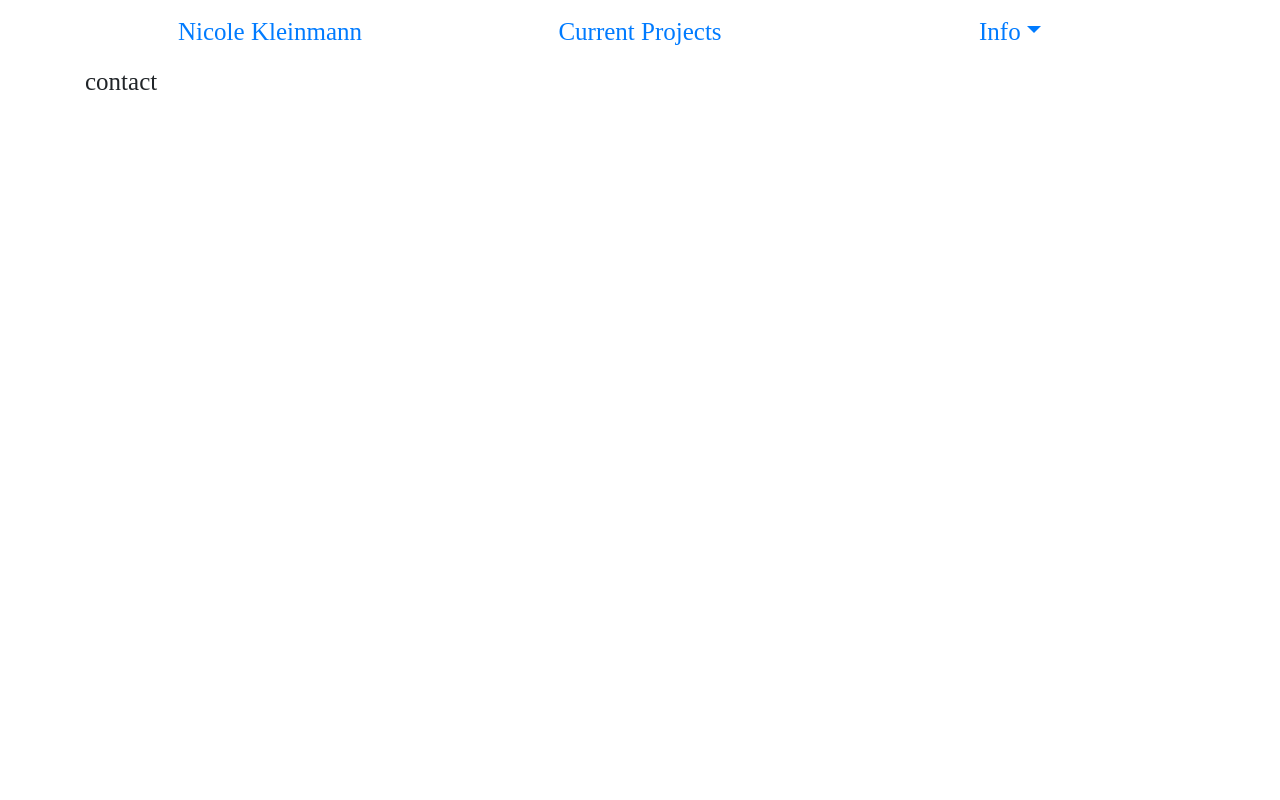
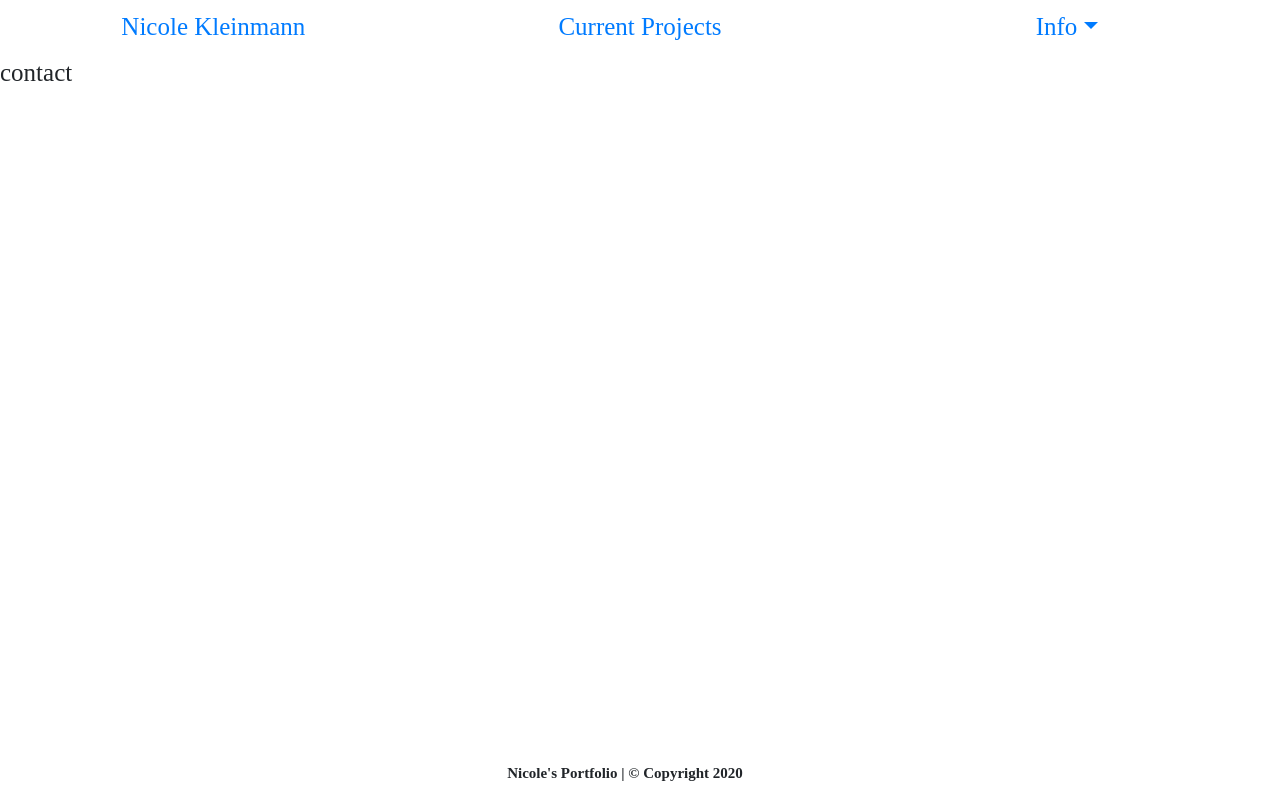
Before and after one commit to nkleinmann/NKportfolio, a React (Create React App) app: page /contact in a window 1280 px wide. Built offline with nearby package versions, Linux system fonts and the light colour scheme; a web font is replaced by a local one.

Commit message:
fixed footer

```diff
--- a/src/App.css
+++ b/src/App.css
@@ -1,5 +1,17 @@
 * {
     /* font-family: 'Indie Flower', cursive; */
     font-family: 'Short Stack', cursive;
+}
+
+.outerContainer {
+    position: relative;
+    padding-bottom: 80px;
     font-size: 25px;
 }
+
+.footer {
+    position: fixed;
+    bottom: 0px;
+    width: 100vw;
+    font-size: 15px;
+}
--- a/src/App.js
+++ b/src/App.js
@@ -6,13 +6,13 @@ import Home from "./views/home";
 import About from "./views/about";
 import Contact from "./views/contact";
 import Projects from "./views/projects";
+import Footer from "./components/layout/footer/footer";
 import './App.css';
 
 function App() {
   return (
-    <div className="App">
-      <Container>
-        <Navigation></Navigation>
+    <div className="App outerContainer">
+        <Navigation />
         <Router>
           <Switch>
             <Route exact path="/" component={Home}></Route>
@@ -27,7 +27,8 @@ function App() {
             <Route exact path="/contact" component={Contact}></Route>
           </Switch>
         </Router>
-      </Container>
+        <Footer />
+
     </div>
   );
 }
--- /dev/null
+++ b/src/components/layout/footer/footer.jsx
@@ -0,0 +1,13 @@
+import React from "react";
+import Row from "react-bootstrap/Row";
+import Col from "react-bootstrap/Col";
+
+function Footer() {
+    return (
+        <Row className="footer justify-content-center">
+            <footer className="m-3"><strong>Nicole's Portfolio | &copy; Copyright {new Date().getFullYear()}</strong></footer>
+        </Row>
+    )
+}
+
+export default Footer;
--- a/src/components/layout/navigation/navigation.jsx
+++ b/src/components/layout/navigation/navigation.jsx
@@ -1,7 +1,5 @@
 import React from "react";
 // import Navbar from "react-bootstrap/Navbar";
-import Row from "react-bootstrap/Row";
-import Col from "react-bootstrap/Col";
 // import NavDropdown from "react-bootstrap/NavDropdown";
 import Nav from "react-bootstrap/Nav";
 import NavDropdown from "react-bootstrap/NavDropdown";
```
